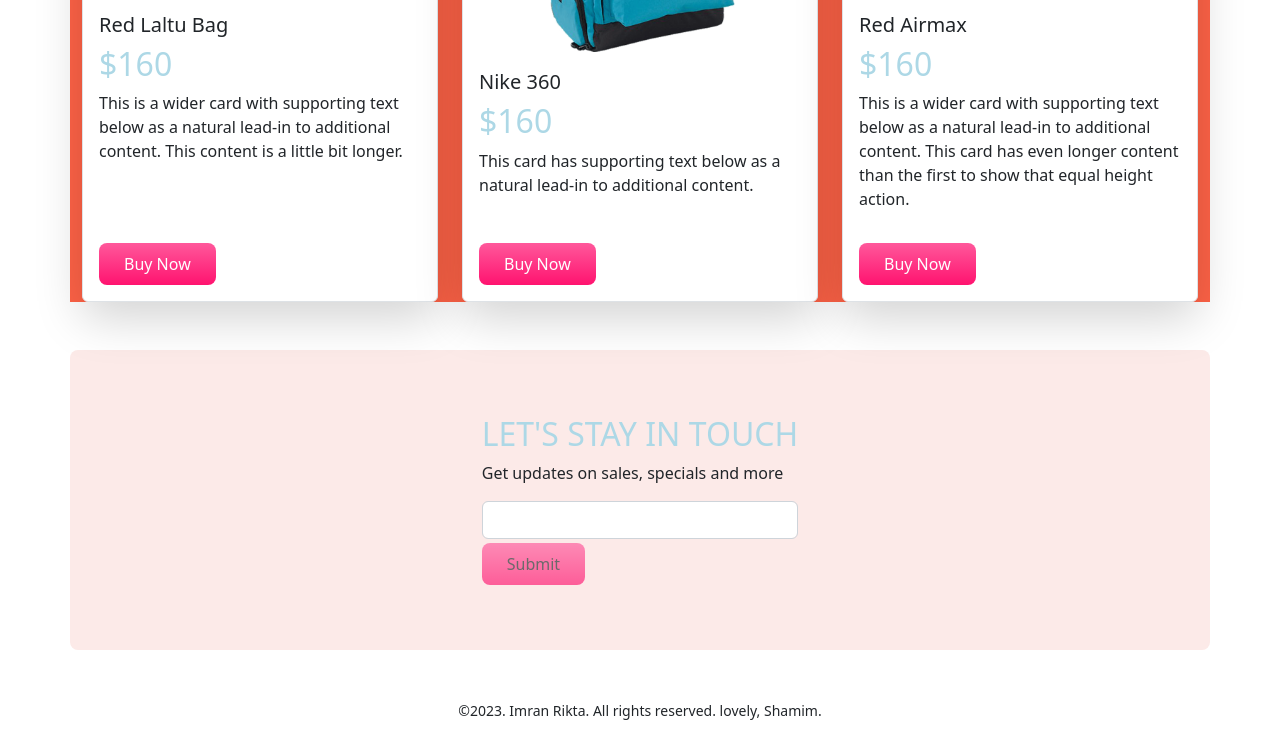
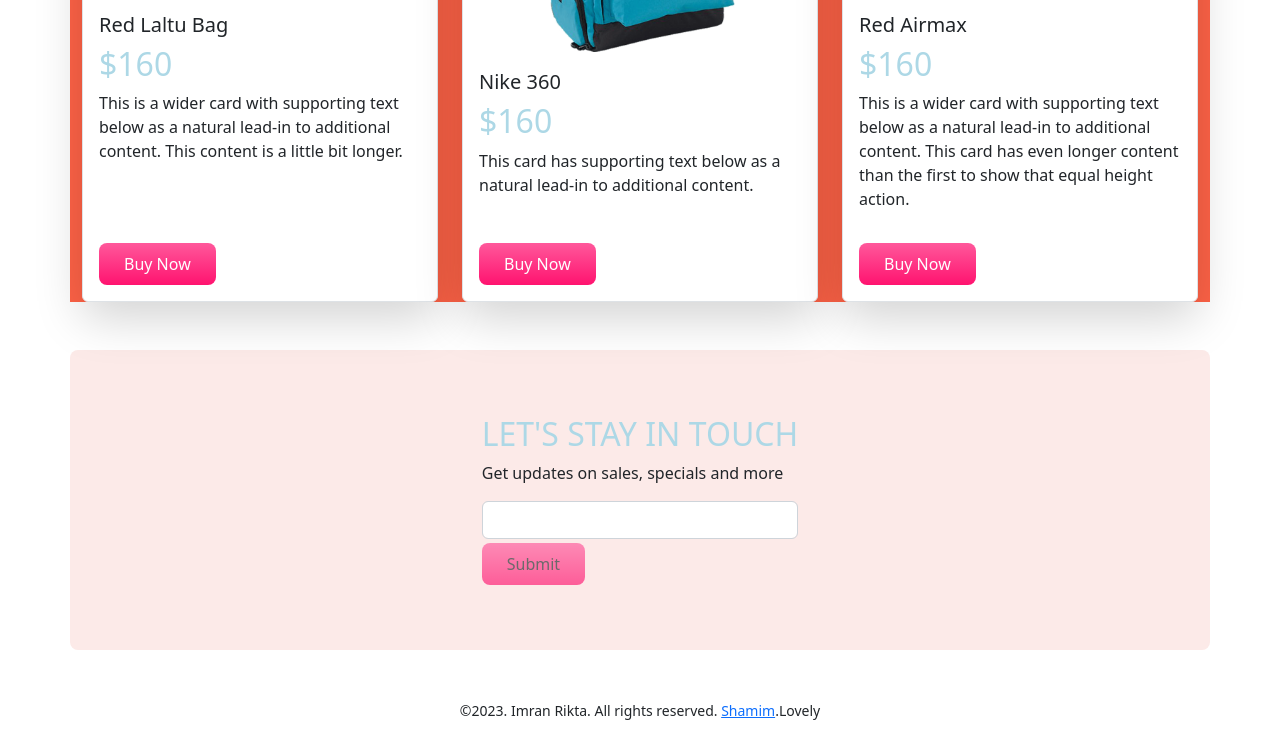
Before and after one commit to shamimraza/shamim-e-commerce, a plain HTML site: page index.html in a window 1280 px wide. Shown: the part 1744-2482 px from the top of the page. Drawn offline with nearby package versions, Linux system fonts and the light colour scheme.

Commit message:
first commit

```diff
--- a/index.html
+++ b/index.html
@@ -250,15 +250,17 @@
                 <p>Get updates on sales, specials and more</p>
                 <form>
                     <div class="mb-1">
-                        <input id="delete-text" type="email" class="form-control" id="exampleInputEmail1" aria-describedby="emailHelp">
+                        <input id="delete-text" type="email" class="form-control" id="exampleInputEmail1"
+                            aria-describedby="emailHelp">
                     </div>
-                    <button id="btn-submit" type="submit" class="btn panda-btn-buy-now"disabled>Submit</button>
+                    <button id="btn-submit" type="submit" class="btn panda-btn-buy-now" disabled>Submit</button>
                 </form>
             </div>
         </section>
     </main>
     <footer class="mt-5 text-center">
-        <p><small>©2023. Imran Rikta. All rights reserved. lovely, Shamim.</small></p>
+        <p><small>©2023. Imran Rikta. All rights reserved. <a
+                    href="https://www.facebook.com/ShamimRaza411/">Shamim</a>.Lovely</small></p>
     </footer>
     <script src="js/tometa.js"></script>
     <script src="https://cdn.jsdelivr.net/npm/bootstrap@5.2.0/dist/js/bootstrap.bundle.min.js"
```
